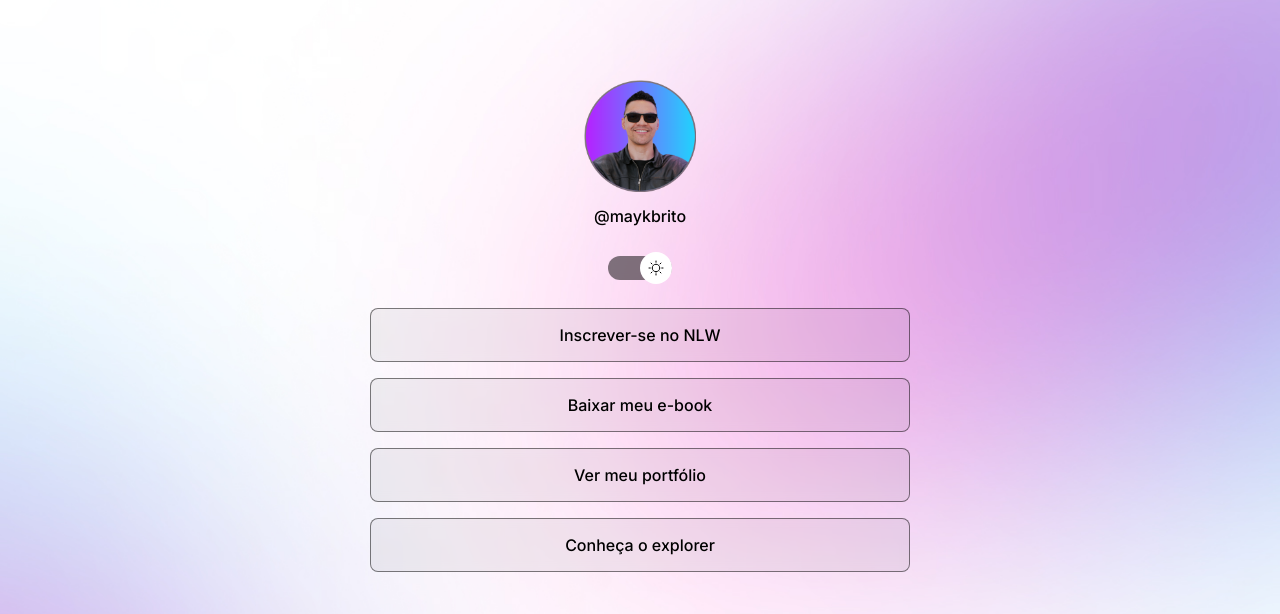
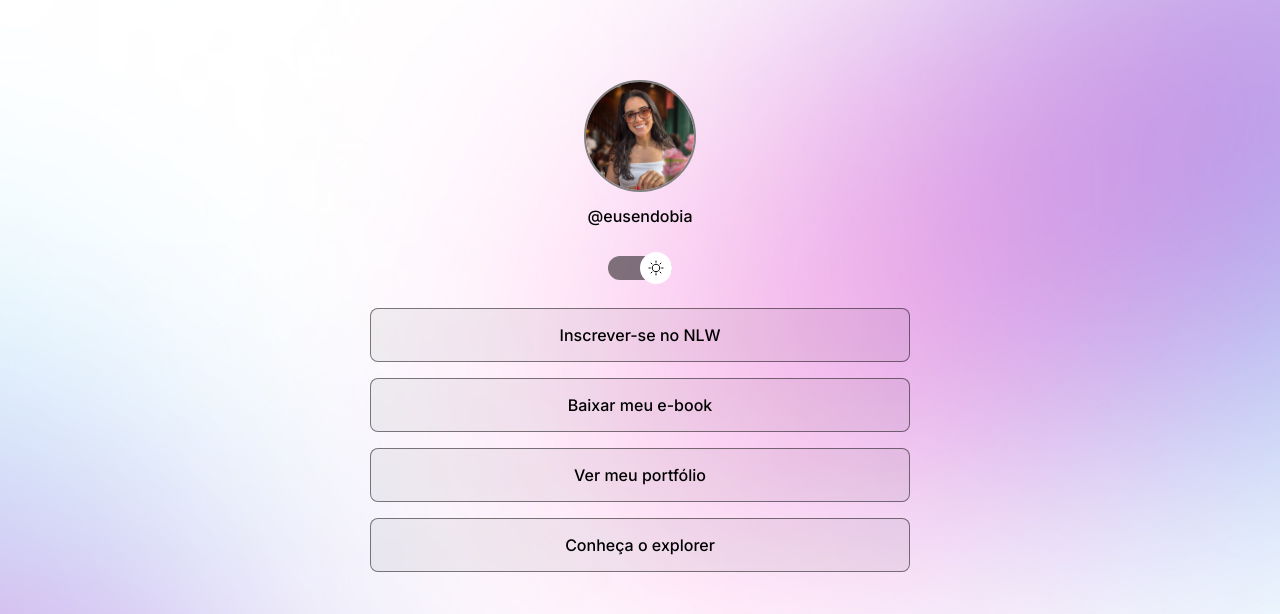
Before and after one commit to biarodrigues1-hue/Primeiro-Projeto, a plain HTML site: page index.html in a window 1280 px wide. Both pictures are taken after a click on the element 640 px from the left and 267 px from the top of the page. Shown: the top 614 px of the page. Drawn offline with nearby package versions, Linux system fonts and the light colour scheme.

Commit message:
mudei foto e descrição

```diff
--- a/index.html
+++ b/index.html
@@ -23,11 +23,10 @@
     <div id="container">
       <div id="profile">
         <img
-          src="./assets/avatar.png"
-          alt="Foto de Mayk Brito sorrindo, usando
-        óculos e camisa preta, barba e fundo amarelo"
+          src="./assets/desktop.trab.png"
+          alt="Foto de Bia Rodrigues sorrindo, usando maquiagem e blusa vermelha com preto, cabelo solto e fundo branco"
         />
-        <p>@maykbrito</p>
+        <p>@eusendobia</p>
       </div>
       <div id="switch" onclick="toggleMode()">
         <button></button>
--- a/script.js
+++ b/script.js
@@ -6,17 +6,17 @@ function toggleMode() {
   //substituir a imagem
   if (html.classList.contains("light")) {
     //se tiver light mode, adicionar a imagem light
-    img.setAttribute("src", "./assets/avatar-light.png")
+    img.setAttribute("src", "./assets/desktop.fds.png")
     img.setAttribute(
       "alt",
-      "Foto de Mayk Brito sorrindo, usando óculos escuros e camisa cinza, sem barba e fundo azul com roxo"
+      "Foto de Bia Rodrigues sorrindo, usando óculos escuro e blusa branca, cabelo solto e fundo marrom com verde"
     )
   } else {
     //se não tiver light mode, manter a imagem normal
-    img.setAttribute("src", "./assets/avatar.png")
+    img.setAttribute("src", "./assets/desktop.trab.png")
     img.setAttribute(
       "alt",
-      "Foto de Mayk Brito sorrindo, usando óculos e camisa preta, barba e fundo amarelo"
+      "Foto de Bia Rodrigues sorrindo, usando maquiagem e blusa vermelha com preto, cabelo solto e fundo branco"
     )
   }
 }
--- a/style.css
+++ b/style.css
@@ -42,6 +42,8 @@ body * {
 }
 #profile img {
   width: 112px;
+  border-radius: 56px;
+  border: 2px solid gray;
 }
 #profile p {
   font-weight: 500;
```
Also changed, not shown: assets/desktop.fds.png (added), 1 other file.
